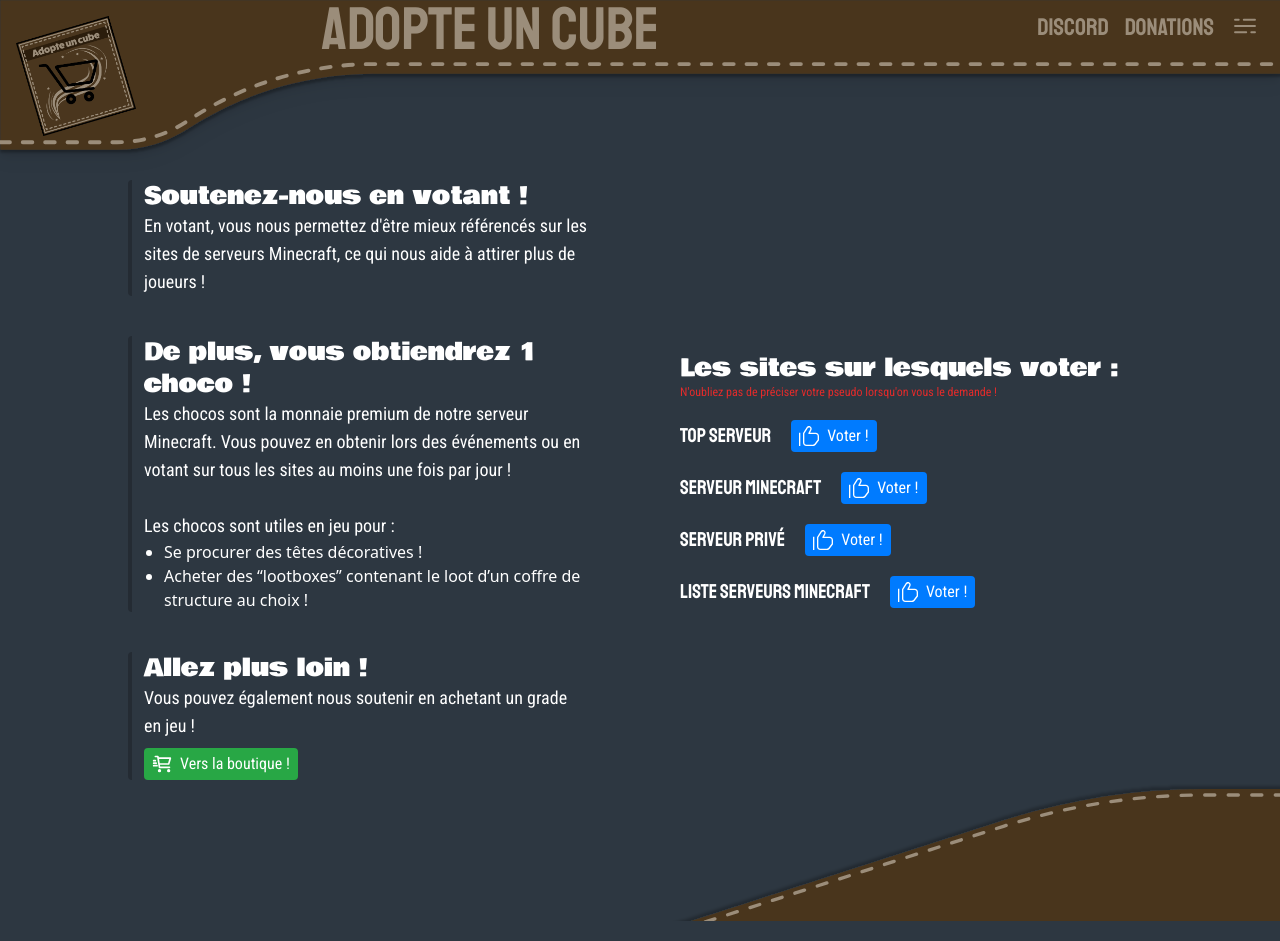
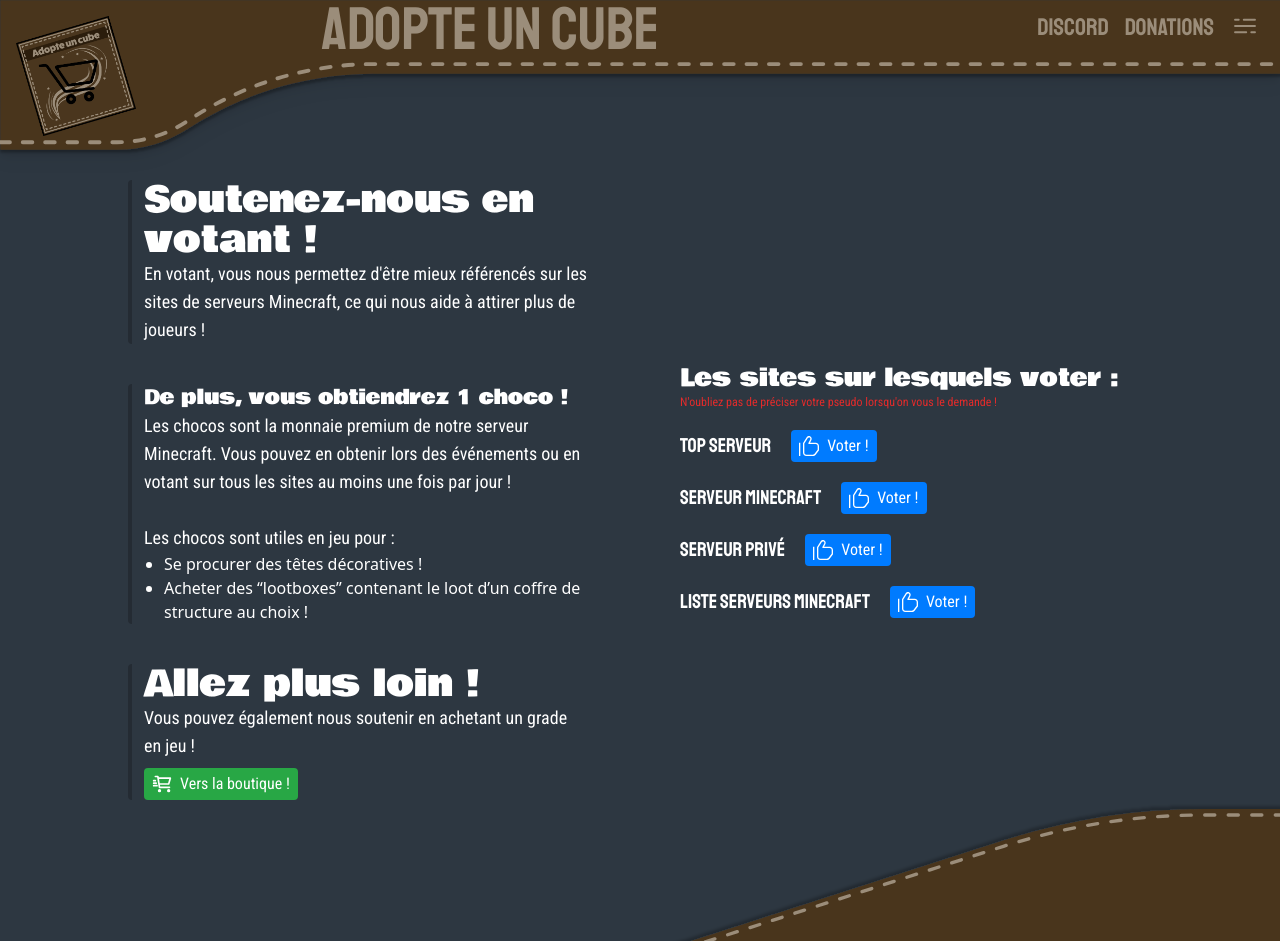
Before and after one commit to Florian-DCK/auc-website, a Next.js app: page /voter in a window 1280 px wide. Built offline with nearby package versions, Linux system fonts and the light colour scheme; a web font is replaced by a local one.

Commit message:
added variation in titles

```diff
--- a/src/app/voter/page.tsx
+++ b/src/app/voter/page.tsx
@@ -6,7 +6,7 @@
 		<div className="flex flex-col-reverse lg:flex-row justify-around lg:px-32 lg:gap-20">
 			<section className="lg:w-1/2 space-y-10 lg:space-y-auto">
 				<section className=" lg:border-l-4 rounded px-3 border-[#242B33]">
-					<h1 className="bowlby text-xl lg:text-2xl">
+					<h1 className="bowlby text-xl lg:text-4xl">
 						Soutenez-nous en votant !
 					</h1>
 					<p className="robotoCondensed text-pretty text-base lg:text-lg ">
@@ -15,7 +15,7 @@
 					</p>
 				</section>
 				<section className="lg:border-l-4 rounded px-3 border-[#242B33]">
-					<h1 className="bowlby text-xl lg:text-2xl">
+					<h1 className="bowlby text-xl lg:text-xl">
 						De plus, vous obtiendrez 1 choco !
 					</h1>
 					<p className="robotoCondensed text-base lg:text-lg">
@@ -33,7 +33,7 @@
 					</ul>
 				</section>
 				<section className="lg:border-l-4 rounded px-3 border-[#242B33]">
-					<h1 className="bowlby text-xl lg:text-2xl">Allez plus loin !</h1>
+					<h1 className="bowlby text-xl lg:text-4xl">Allez plus loin !</h1>
 					<p className="robotoCondensed text-base lg:text-lg">
 						Vous pouvez également nous soutenir en achetant un grade en jeu !
 					</p>
```
